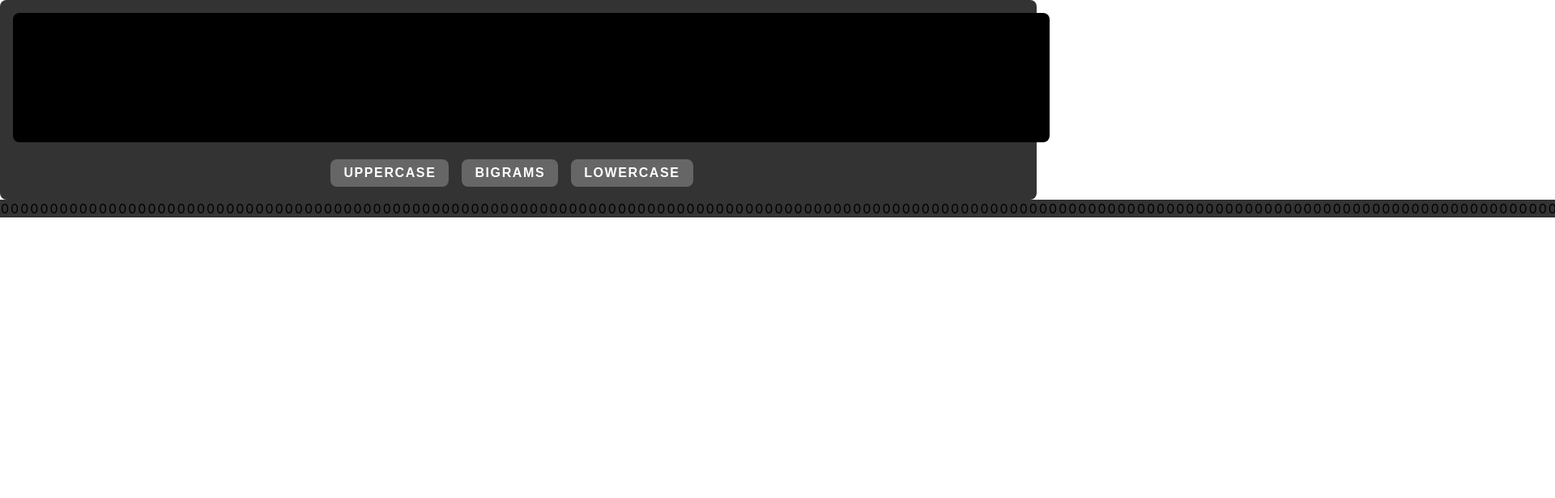
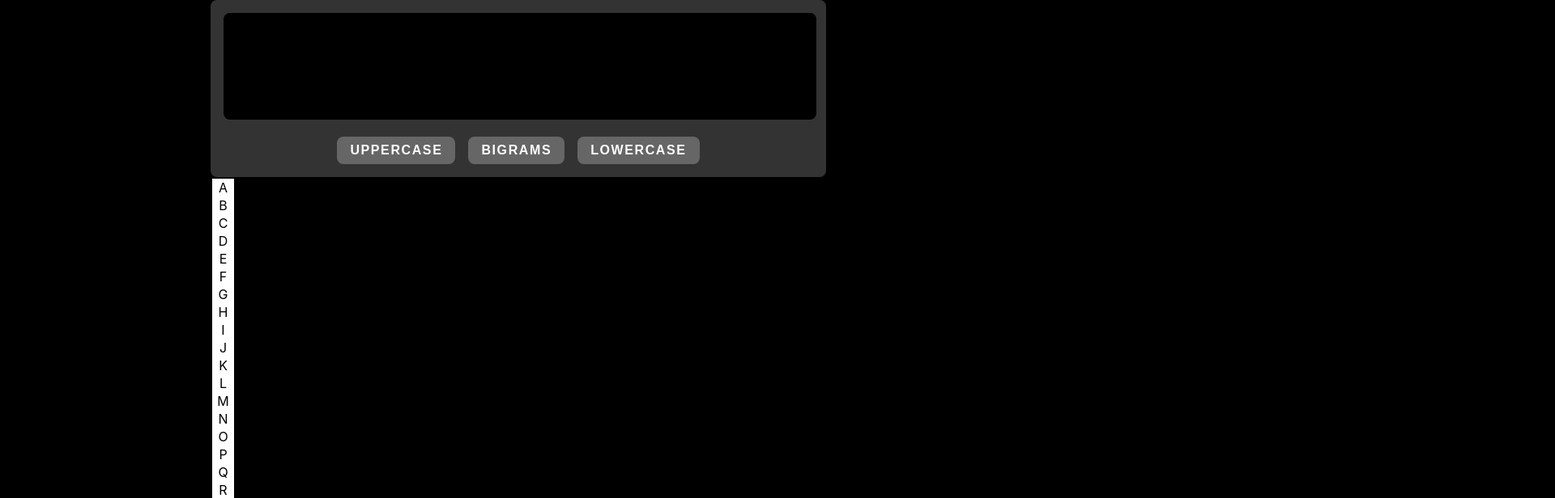
Before and after one commit to denzariu/data-visualization-react, a React (Create React App) app: page / in a window 1280 px wide. Both pictures are taken after a click on the button "BIGRAMS". Shown: the top 616 px of the page at 81% size, 1920 px wide, since content can reach past the window. Built offline with nearby package versions, Linux system fonts and the light colour scheme.

Commit message:
- Added table display for bigram data

```diff
--- a/src/css/Home.css
+++ b/src/css/Home.css
@@ -8,12 +8,11 @@
   .text-input {
     width: 100%;
     height: 8rem;
-    font-size: 1.5rem;
+    font-size: 0.8rem;
     background-color: #000;
     color: #fff;
     border: none;
     outline: none;
-    padding: 1rem;
     margin-bottom: 1rem;
     border-radius: 0.5rem;
     resize: none;
@@ -22,6 +21,7 @@
   .button-group {
     display: flex;
     justify-content: center;
+    gap: 1rem;
   }
 
   .retro-button {
@@ -30,7 +30,7 @@
     outline: none;
     color: #fff;
     padding: 0.5rem 1rem;
-    margin-right: 1rem;
+    mmargin-right: 1rem;
     font-size: 1rem;
     font-weight: bold;
     border-radius: 0.5rem;
@@ -43,3 +43,30 @@
   .retro-button:hover {
     background-color: #777;
   }
+
+body {
+  background-color: #000;
+}
+
+:root {
+
+  display: flex;
+  align-items: center;
+  justify-content: center;
+}
+
+
+tbody {
+
+}
+
+tbody tr {
+    display: flex;
+}
+
+tbody tr td {
+  display: flex;
+  justify-content: center;
+  width: 25px;
+  color:#000;
+}
--- a/src/functions/bigrams.tsx
+++ b/src/functions/bigrams.tsx
@@ -23,14 +23,14 @@ function nextLetterProbability(text:string): Map<string, number> {
         else
             frequencyOfPair.set(pairOfLetters, 1);
     }
-
+    console.log(frequencyOfPair)
     return frequencyOfPair;
 }
 
 export function getBigrams(text:string): Map<string, number> {
     let textReplica: string = text;
 
-    const textToReplace: Array<string> = ['!', '.', ',', '\'', '"', '/', '@', ':', '+', '\\', '?', '#', '$', '&', '(', ')', '[', ']']
+    const textToReplace: Array<string> = ['1', '2', '3', '4', '5', '6', '7', '8', '9', '0', '!', '.', ',', '\'', '"', '/', '@', ':', '+', '\\', '?', '#', '$', '&', '(', ')', '[', ']']
     textToReplace.forEach(element => {
         textReplica = textReplica.replaceAll(element, '');
     });
@@ -40,10 +40,25 @@ export function getBigrams(text:string): Map<string, number> {
     return pairFrequency;
 }
 
-export function getColorForFrequency (frequency: number): string {
+export function getMaxFrequency(bigram: Map<string, number> | undefined): number {
+
+    if (!bigram) return 1;
+
+    let max_freq = 1;
+
+    bigram.forEach(val => {
+        if (val > max_freq)
+            max_freq = val;
+    })
+    console.log(max_freq)
+    return max_freq;
+}
+
+export function getColorForFrequency (frequency: number, max_freq: number): string {
     if (frequency === 0) {
-      return '#333';
+      return '#000';
     }
-    const hue = 120 - (frequency / 500) * 120;
+
+    const hue = (frequency / max_freq) * 120;
     return `hsl(${hue}, 100%, 50%)`;
   };
--- a/src/routes/Home.tsx
+++ b/src/routes/Home.tsx
@@ -1,5 +1,5 @@
 import React, { useState } from 'react';
-import { getBigrams, getColorForFrequency } from '../functions/bigrams';
+import { getBigrams, getColorForFrequency, getMaxFrequency } from '../functions/bigrams';
 import '../css/Home.css';
 
 type Props = {};
@@ -29,25 +29,63 @@ const Home: React.FC<Props> = () => {
     generateTableData();
   };
 
+  /* TODO: style from css */
   const generateTableData = () => {
+    const max_freq: number = getMaxFrequency(bigramFrequencies);
     const tableData: JSX.Element[][] = [];
-    for (let y = 0; y < 26; y++) {
+    for (let y = 0; y < 27; y++) {
       const row: JSX.Element[] = [];
-      for (let x = 0; x < 26; x++) {
-        const bigram = String.fromCharCode(97 + y) + String.fromCharCode(97 + x);
+      // Push first letter
+      row.push(
+        <td key={y == 26 ? " " : String.fromCharCode(65 + y)} style={{ backgroundColor: 'white' }}>
+          {y == 26 ? " " : String.fromCharCode(65 + y)}
+        </td>
+      );
+      // Push freq
+      for (let x = 0; x < 27; x++) {
+
+        const bigram = (y == 26? " ": String.fromCharCode(97 + y)) +
+                       (x == 26? " ": String.fromCharCode(97 + x));
         const frequency = bigramFrequencies.get(bigram) || 0;
-        const color = getColorForFrequency(frequency);
+
+        // DEBUG ONLY
+        console.log([bigram, bigramFrequencies.get(bigram) || 0])
+
+        const color = getColorForFrequency(frequency, max_freq);
         row.push(
           <td key={x} style={{ backgroundColor: color }}>
             {frequency}
           </td>
         );
       }
+
+
       tableData.push(row);
     }
+    const row: JSX.Element[] = [];
+    row.push(
+      <td key={String.fromCharCode(64)} style={{ backgroundColor: 'white' }}>
+        {" "}
+      </td>
+    );
+    for (let y = 0; y < 26; y++) {
+      row.push(
+        <td key={String.fromCharCode(65 + y)} style={{ backgroundColor: 'white' }}>
+          {String.fromCharCode(65 + y)}
+        </td>
+      );
+    }
+    row.push(
+      <td key={' '} style={{ backgroundColor: 'white' }}>
+        {' '}
+      </td>
+    );
+    tableData.push(row)
+
     setTableData(tableData);
     console.log(tableData);
   };
+
 
   return (
     <>
@@ -60,11 +98,13 @@ const Home: React.FC<Props> = () => {
         </div>
 
       </div>
-      <div>
-        {
-          tableDataBigram? tableDataBigram : <div></div>
-        }
-      </div>
+      <table>
+        <tbody>
+          {
+            tableDataBigram? tableDataBigram.map((row, index) => (<tr key={index}>{row}</tr>)) : <tr></tr>
+          }
+        </tbody>
+      </table>
     </>
   );
 };
```
